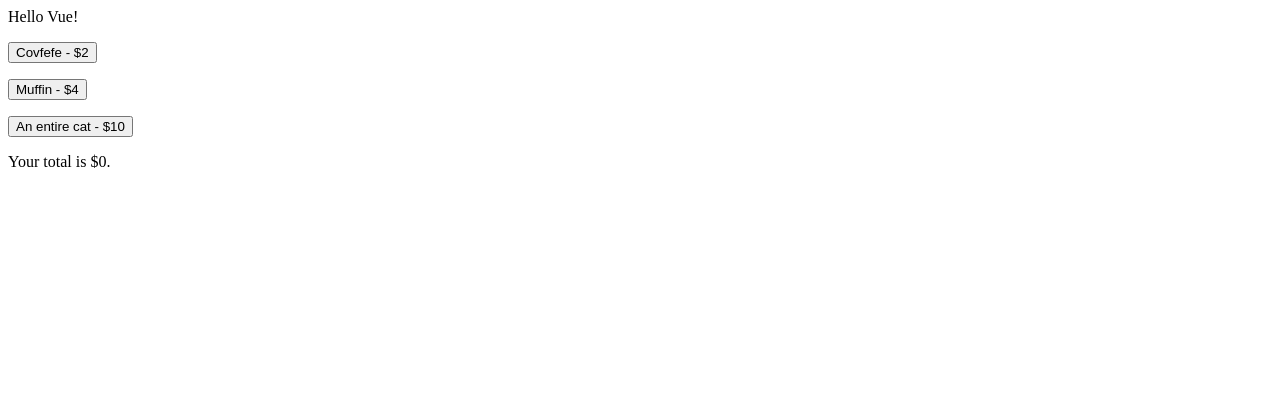
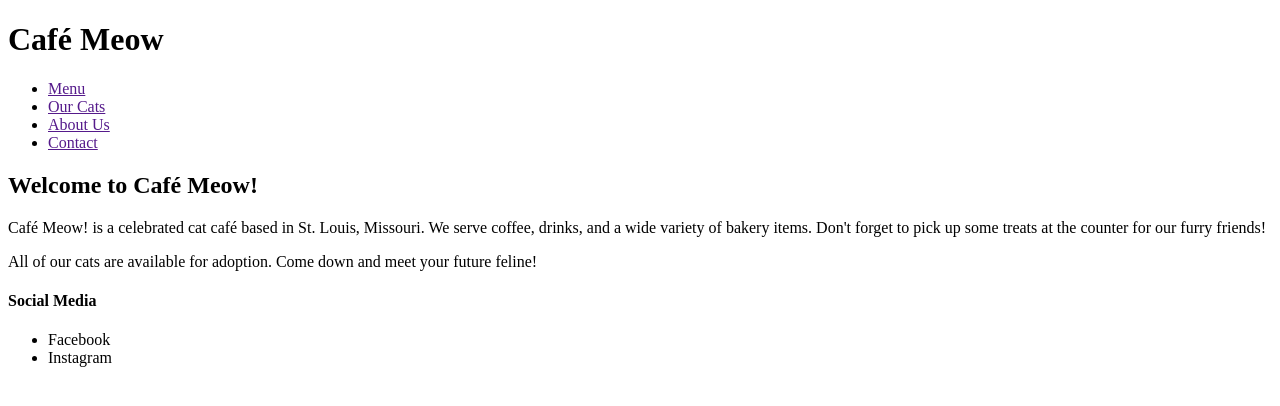
Before and after one commit to annarcoulter/im361web, a website: page index.html in a window 1280 px wide. Drawn offline with Linux system fonts and the light colour scheme.

Commit message:
2/13 html assignment

```diff
--- a/index.html
+++ b/index.html
@@ -6,6 +6,45 @@
     <title>Café Meow</title>
   </head>
   <body>
+
+<div class="header">
+  <h1>Café Meow</h1>
+  <!--header image/index link-->
+</div>
+
+<div class="navigation">
+  <ul>
+    <li><a href="">Menu</a></li>
+      <li><a href="">Our Cats</a></li>
+        <li><a href="">About Us</a></li>
+          <li><a href="">Contact</a></li>
+        </ul>
+</div>
+
+<div class="container">
+  <!--eventually holds all my shit-->
+</div>
+
+<div class="content"> <!--some images and stuff in here probably-->
+  <h2>Welcome to Café Meow!</h2>
+  <p>Café Meow! is a celebrated cat café based in St. Louis, Missouri. We serve coffee, drinks, and a wide variety of bakery items. Don't forget to pick up some treats at the counter for our furry friends!</p>
+  <p>All of our cats are available for adoption. Come down and meet your future feline!</p>
+</div>
+
+<div class="footer">
+  <h4>Social Media</h4>
+  <ul>
+    <li>Facebook</li>
+    <li>Instagram</li>
+  </ul>
+
+</div>
+
+
+
+
+
+    <!--
     <div id="app">
       {{ message }}
 
@@ -15,6 +54,6 @@
       <p>Your total is ${{counter}}.</p>
 
     </div>
-    <script src="./dist/main.js" type="text/javascript"></script>
+    <script src="./dist/main.js" type="text/javascript"></script> -->
   </body>
 </html>
```
